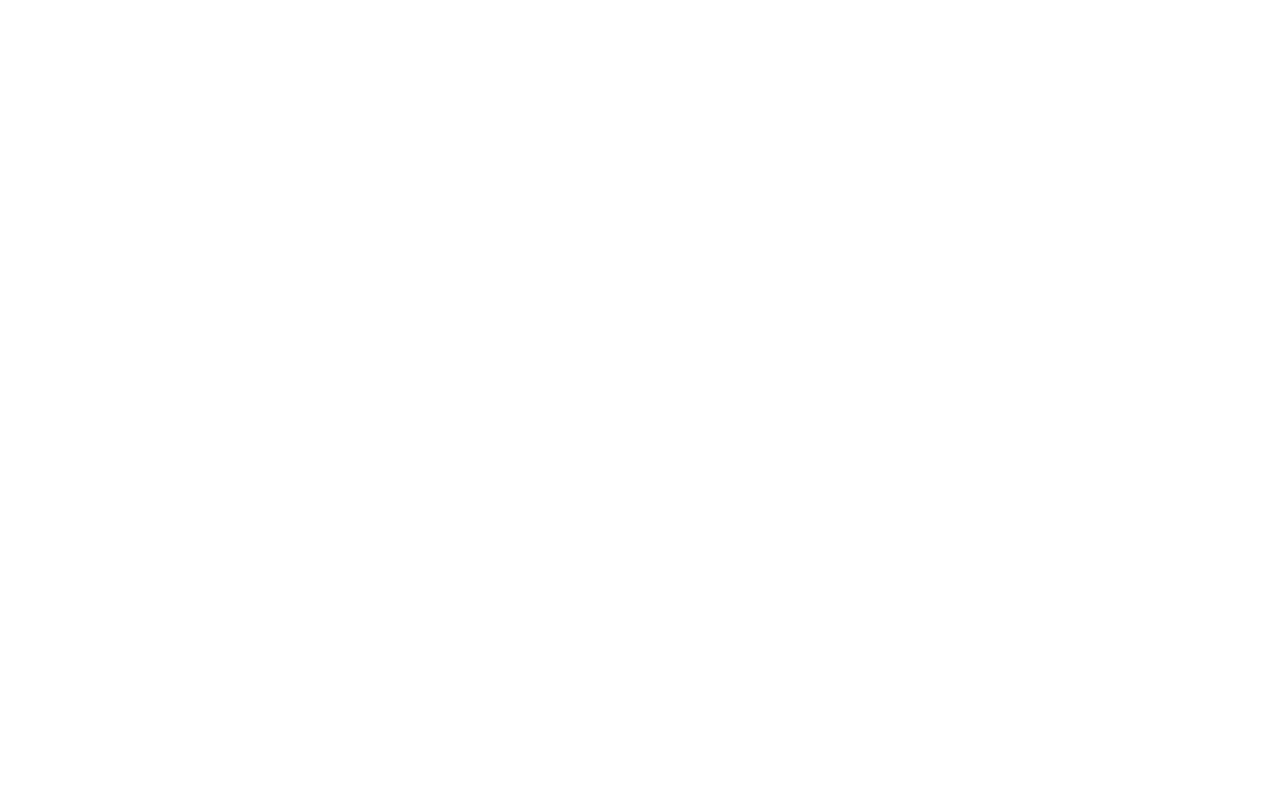
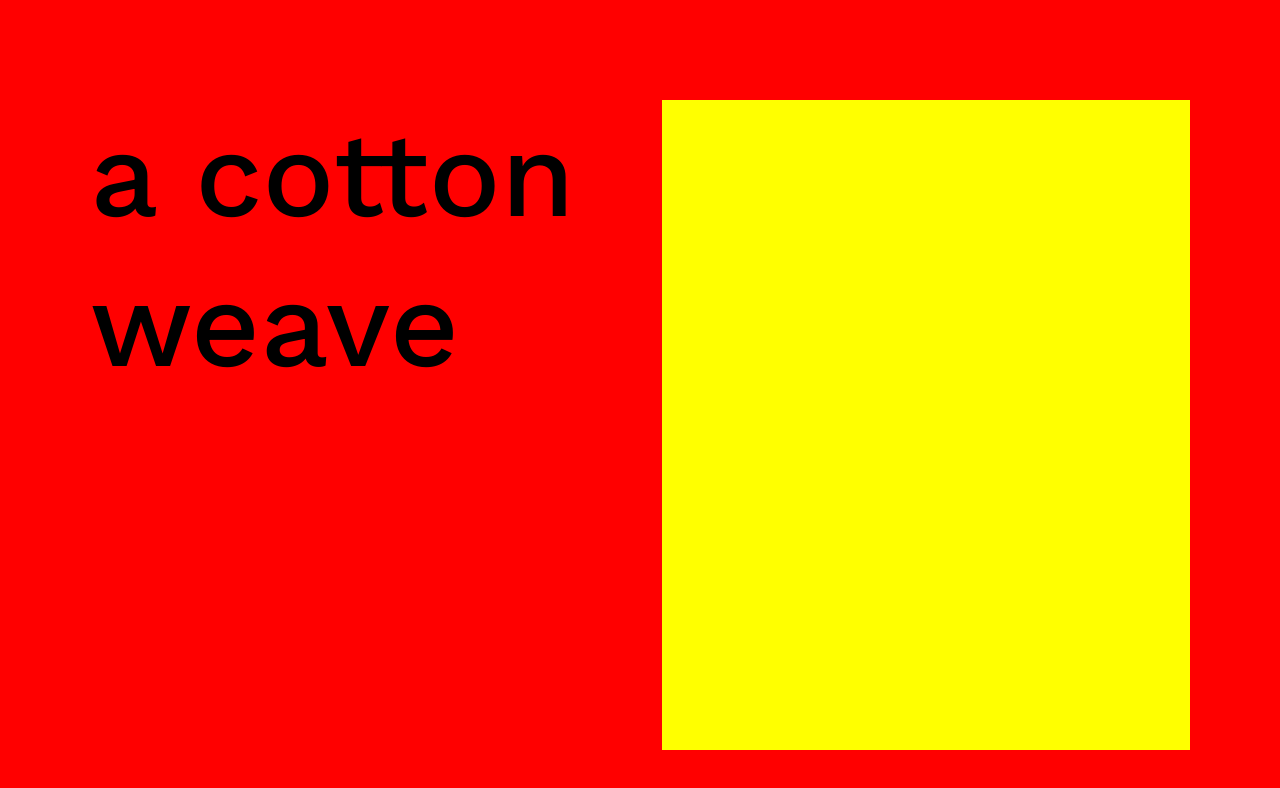
Before and after one commit to rashedulislam-edge/FrontEnd-Domination_Projects, a plain HTML site: page PROJECTS/CSS_Project-02/index.html in a window 1280 px wide. Drawn offline with nearby package versions, Linux system fonts and the light colour scheme.

Commit message:
project-2

```diff
--- a/PROJECTS/CSS_Project-02/index.html
+++ b/PROJECTS/CSS_Project-02/index.html
@@ -0,0 +1,22 @@
+<!DOCTYPE html>
+<html lang="en">
+<head>
+    <meta charset="UTF-8">
+    <meta name="viewport" content="width=device-width, initial-scale=1.0">
+    <link rel="preconnect" href="https://fonts.googleapis.com">
+    <link rel="preconnect" href="https://fonts.gstatic.com" crossorigin>
+    <link href="https://fonts.googleapis.com/css2?family=Work+Sans:wght@100;200;300;400;500;600;700;800;900&display=swap" rel="stylesheet">
+    <link rel="stylesheet" href="style.css">
+    <title>Cotton Shop</title>
+</head>
+<body>
+    <div id="main">
+        <div id="left">
+            <h1>a cotton <br> weave</h1>
+        </div>
+        <div id="right"></div>
+
+    </div>
+
+</body>
+</html>
--- a/PROJECTS/CSS_Project-02/style.css
+++ b/PROJECTS/CSS_Project-02/style.css
@@ -9,3 +9,31 @@ html, body{
     height: 100%;
     width: 100%;
 }
+#main{
+    height: 100%;
+    width: 100%;
+    background-color: red;
+    display: flex;
+    align-items: center;
+    justify-content: space-between;
+    padding: 50px 90px;
+    padding-top: 100px;
+}
+#left{
+    height: 100%;
+    width: 48%;
+    /* background-color: green; */
+    /* padding: 20px; */
+}
+#left h1{
+    font-size: 120px;
+    font-family: 'Work Sans', sans-serif;
+    font-weight: 500;
+    line-height: 150px;
+
+}
+#right{
+    height: 100%;
+    width: 48%;
+    background-color: yellow;
+}
```
